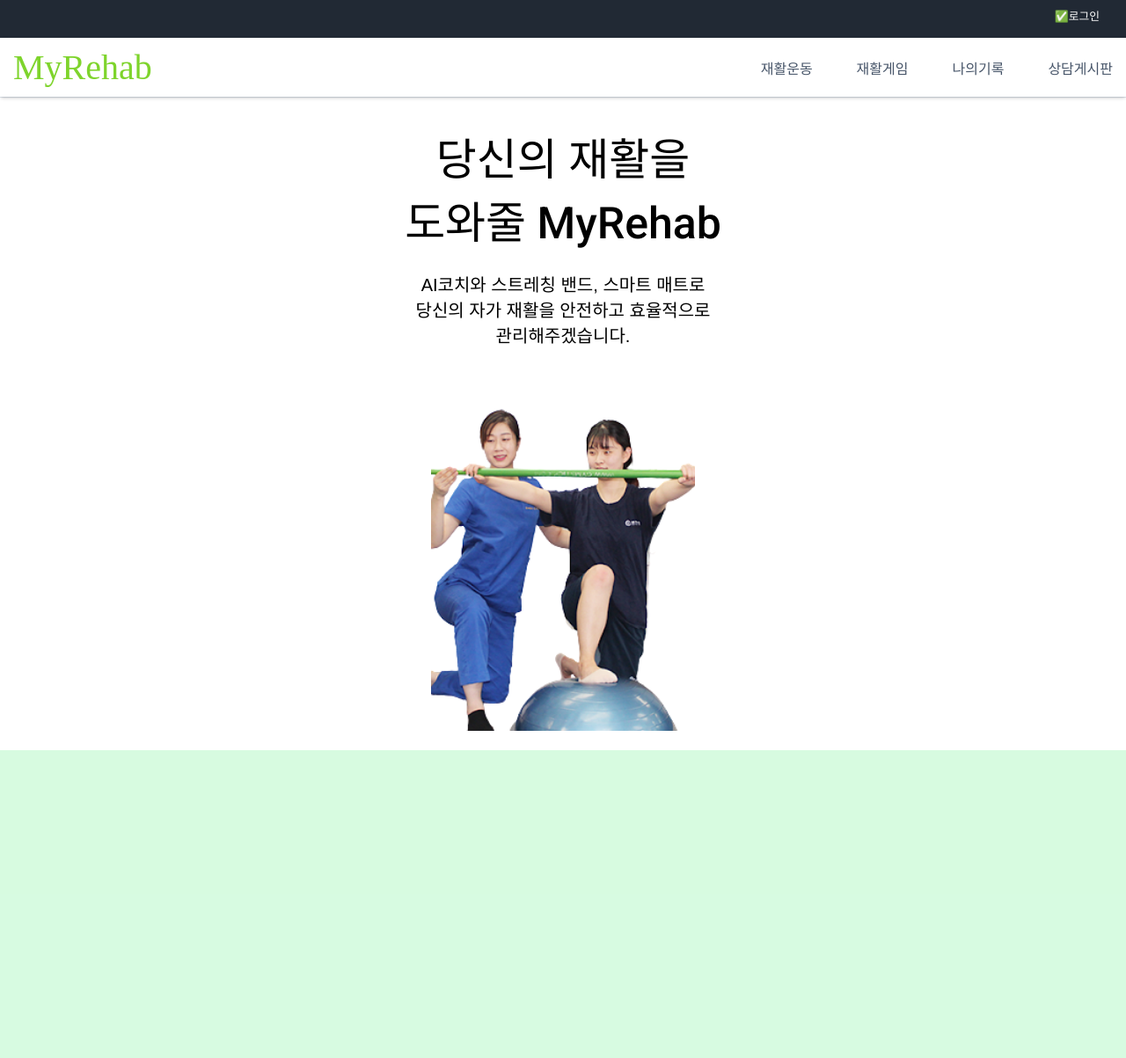
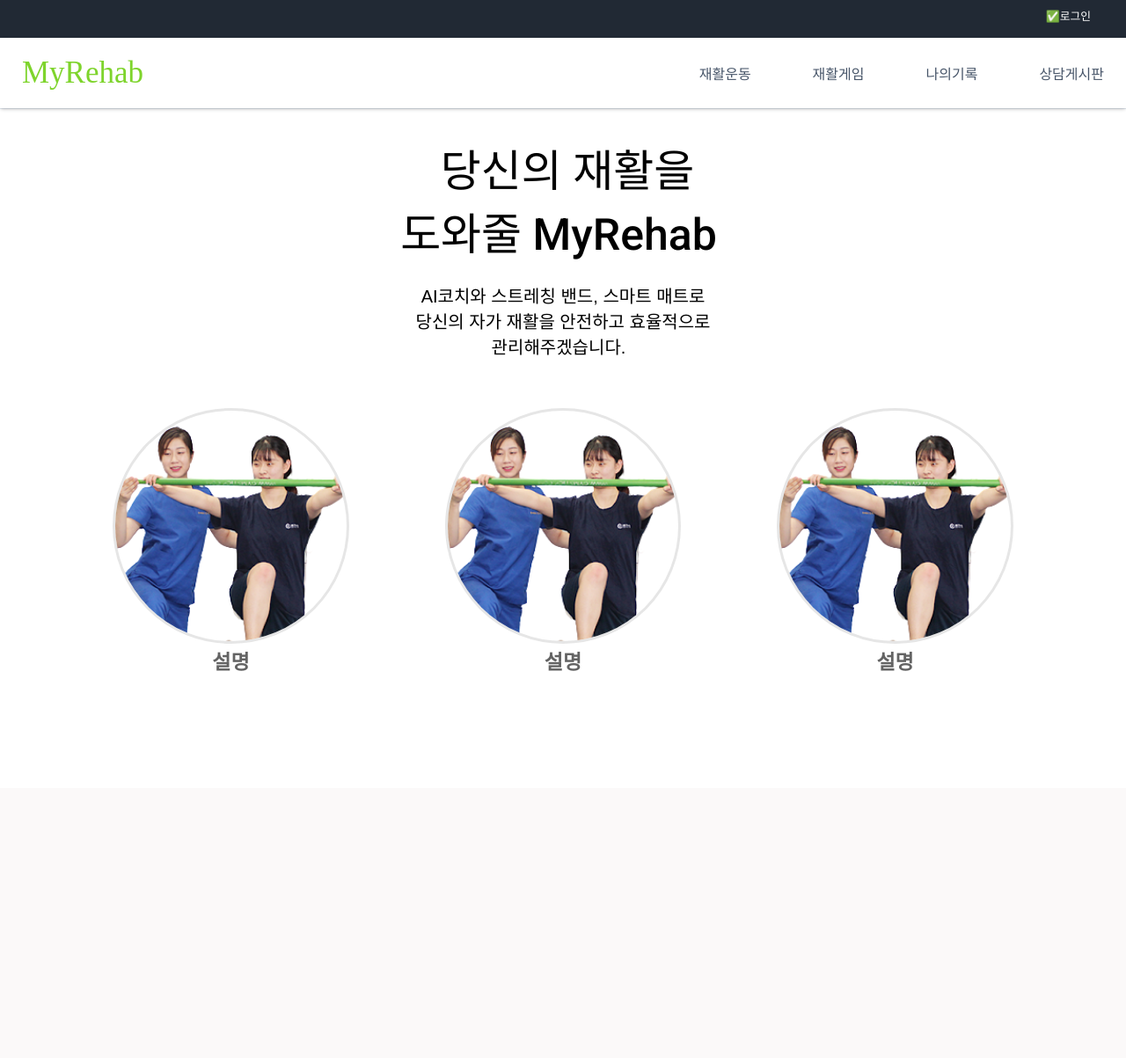
Before and after one commit to yoo-myeong/MyRehab, a Django app: page / in a window 1280 px wide. Shown: the whole page at 88% size. After the commit the page ends 763 px from the top, so only its background shows below. Run offline with Django 3.2, Linux system fonts and the light colour scheme; some web fonts are replaced.

Commit message:
design : index 페이지 img circle

```diff
--- a/static/navbar.css
+++ b/static/navbar.css
@@ -19,6 +19,7 @@ text-decoration:none;
 a {
 text-decoration: none;
 color : black;
+padding : 10px;
 }
 
 .header {
@@ -113,3 +114,24 @@ color: #482ff7;
 }
 
 }
+
+.circle-img {
+    object-fit: cover;
+
+    object-position: top; /*정사각형이 아니라 직사각형일 경우 원 안에 보여지게 할 중심 이미지의 위치를 지정*/
+
+    border-radius: 50%;/*사각형의 모서리 둥근 정도를 지정하는 속성인데 50%를 지정하면 완전한 원이 됨*/
+
+    border: solid #1010101a;
+
+    width: 21vw;
+
+    height: 21vw;
+
+}
+
+.circleBox h1{
+    font-size:1.8vw;
+    font-family: 'EliceDigitalBaeum_Bold';
+    color:#101010a6;
+}
--- a/templates/base.html
+++ b/templates/base.html
@@ -47,7 +47,7 @@
 
     <header class="header">
         <nav class="navbar">
-            <a href="{% url 'rehab:index' %}" class="nav-logo" style="font-family: 'ImcreSoojin'; font-size: 40px; color:rgb(126, 212, 44);">MyRehab</a>
+            <a href="{% url 'rehab:index' %}" class="nav-logo" style="font-family: 'ImcreSoojin'; font-size: 35px; color:rgb(126, 212, 44);">MyRehab</a>
             <ul class="nav-menu">
                 <li class="nav-item">
                     <a href="{% url 'rehab:select' %}" class="nav-link">재활운동</a>
--- a/templates/rehab/index.html
+++ b/templates/rehab/index.html
@@ -15,11 +15,21 @@
         </a>
 
 </div>
-<div style="width:100%;text-align: center;">
-    <img src="{% static 'img/rehab.png/' %}" style="padding-top:20px;padding-bottom:20px;width:300px;">
+<div class = "circleBox" style="width:100%; display: flex;justify-content: space-between; padding:10vw; padding-top:2vw;">
+    <div style="text-align:center;">
+        <img class="circle-img" src="{% static 'img/rehab.png/' %}">
+        <h1> 설명 </h1>
+    </div>
+    <div style="text-align:center;">
+        <img class="circle-img" src="{% static 'img/rehab.png/' %}">
+        <h1> 설명 </h1>
+    </div>
+    <div style="text-align:center;">
+        <img class="circle-img" src="{% static 'img/rehab.png/' %}">
+        <h1> 설명 </h1>
+    </div>
 </div>
 
-<div style="width:100%;text-align: center;height:350px;background-color:#bff9ce9e">
 
 </div>
 <!-- end -->
```
